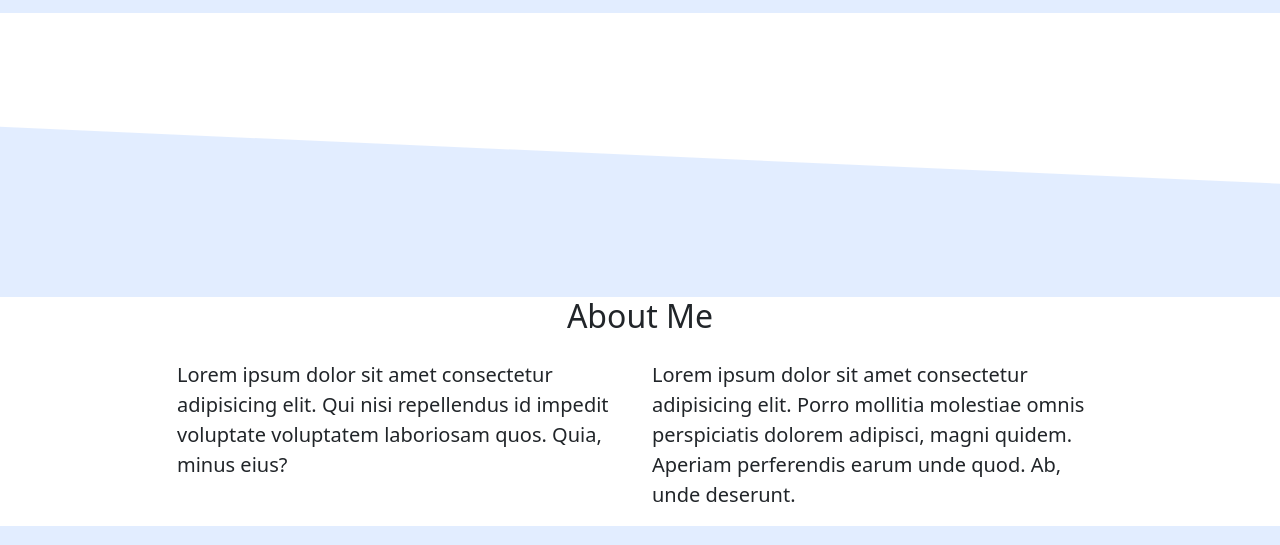
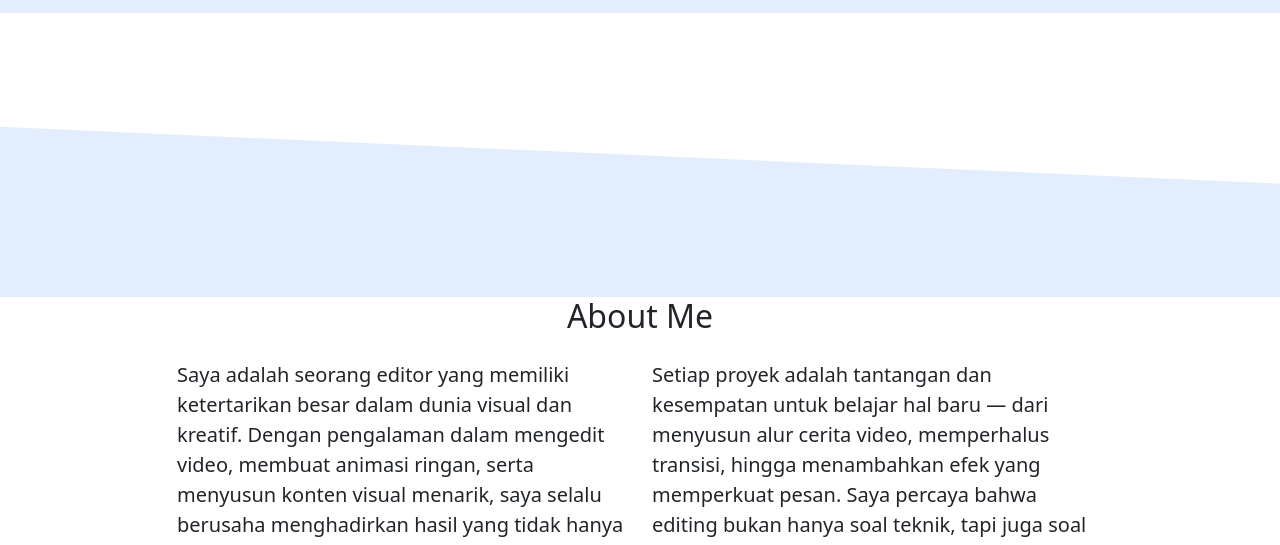
Before and after one commit to ArunaNata/ArunaNata.github.io, a plain HTML site: page index.html in a window 1280 px wide. Shown: the part 405-950 px from the top of the page. Drawn offline with nearby package versions, Linux system fonts and the light colour scheme.

Commit message:
Update index.html

```diff
--- a/index.html
+++ b/index.html
@@ -63,10 +63,10 @@
         </div>
         <div class="row justify-content-center fs-5">
           <div class="col-md-5">
-            <p>Lorem ipsum dolor sit amet consectetur adipisicing elit. Qui nisi repellendus id impedit voluptate voluptatem laboriosam quos. Quia, minus eius?</p>
+            <p> Saya adalah seorang editor yang memiliki ketertarikan besar dalam dunia visual dan kreatif. Dengan pengalaman dalam mengedit video, membuat animasi ringan, serta menyusun konten visual menarik, saya selalu berusaha menghadirkan hasil yang tidak hanya estetis, tapi juga bermakna. </p>
           </div>
           <div class="col-md-5">
-            <p>Lorem ipsum dolor sit amet consectetur adipisicing elit. Porro mollitia molestiae omnis perspiciatis dolorem adipisci, magni quidem. Aperiam perferendis earum unde quod. Ab, unde deserunt.</p>
+            <p>Setiap proyek adalah tantangan dan kesempatan untuk belajar hal baru — dari menyusun alur cerita video, memperhalus transisi, hingga menambahkan efek yang memperkuat pesan. Saya percaya bahwa editing bukan hanya soal teknik, tapi juga soal rasa dan ketepatan menyampaikan pesan melalui visual.</p>
           </div>
         </div>
       </div>
@@ -127,7 +127,7 @@
                 <label for="pesan" class="form-label">Pesan</label>
                 <textarea class="form-control" id="pesan" rows="3" name="pesan"></textarea>
               </div>
-              <button type="submit" class="btn btn-primary btn-kirim">Kirim</button>
+              <button type="submit" class="btn btn-primary btn-kirim mb-5">kirim</button>
               <button class="btn btn-primary btn-loading d-none" type="button" disabled>
                 <span class="spinner-border spinner-border-sm" role="status" aria-hidden="true"></span>
                 Loading...
```
